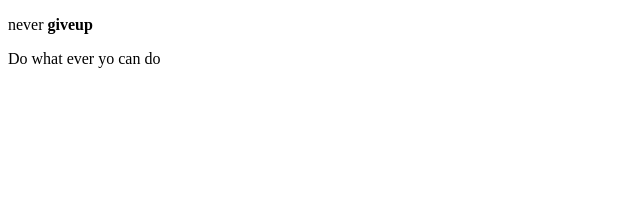
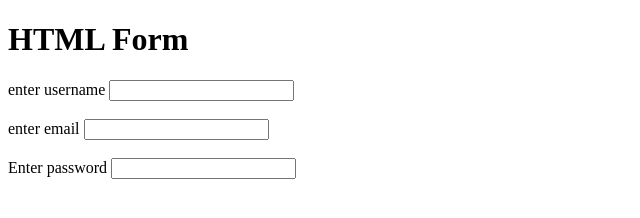
Before and after one commit to mohankrishna-challapalli/FrontEndDev, a plain HTML site: page index.html in a window 1280 px wide. Shown: the whole page, without its empty margins (0-640 px from the left). Drawn offline with Linux system fonts and the light colour scheme.

```diff
--- a/index.html
+++ b/index.html
@@ -4,8 +4,19 @@
         <title>Learning HTML </title>
     </head>
     <body>
-        <p>never <strong>giveup</strong></p>
-        <p>Do what ever yo can do </p>
+        <h1>HTML Form </h1>
+        <form>
+            <label for="username">enter username</label>
+            <input type="text" id="username" name="user
+            ">
+            <br><br>
+            <label for="email">enter email</label>
+            <input type="email" id="email" name="email">
+            <br><br>
+            <label for="password">Enter password</label>
+            <input type="password" id="password" name="pas
+            ">
+        </form>
 
 
     </body>
```
Also changed, not shown: about.html (added, +12 -0 lines).
